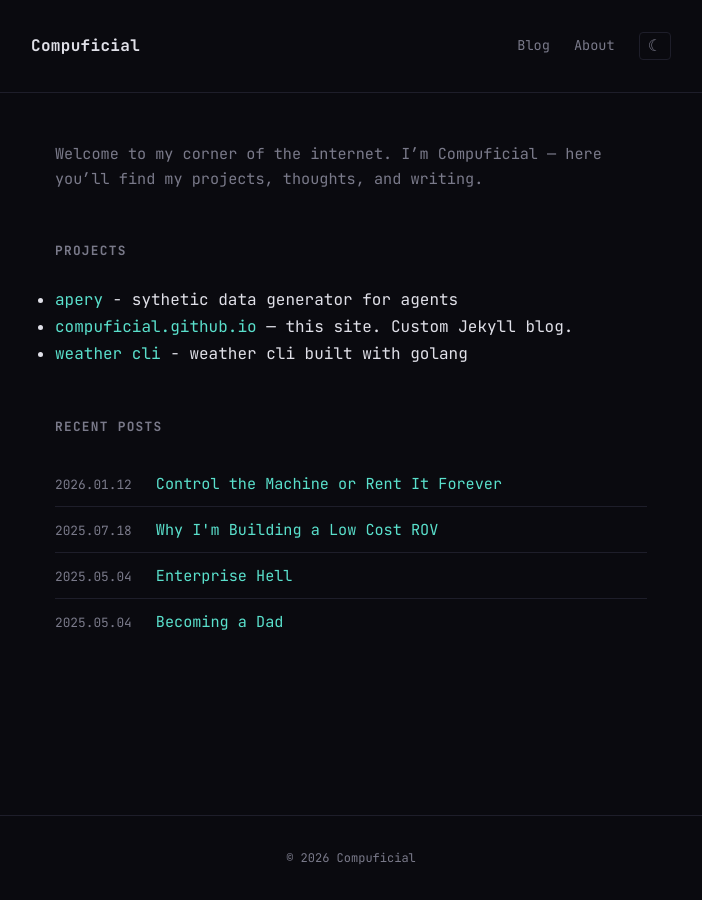
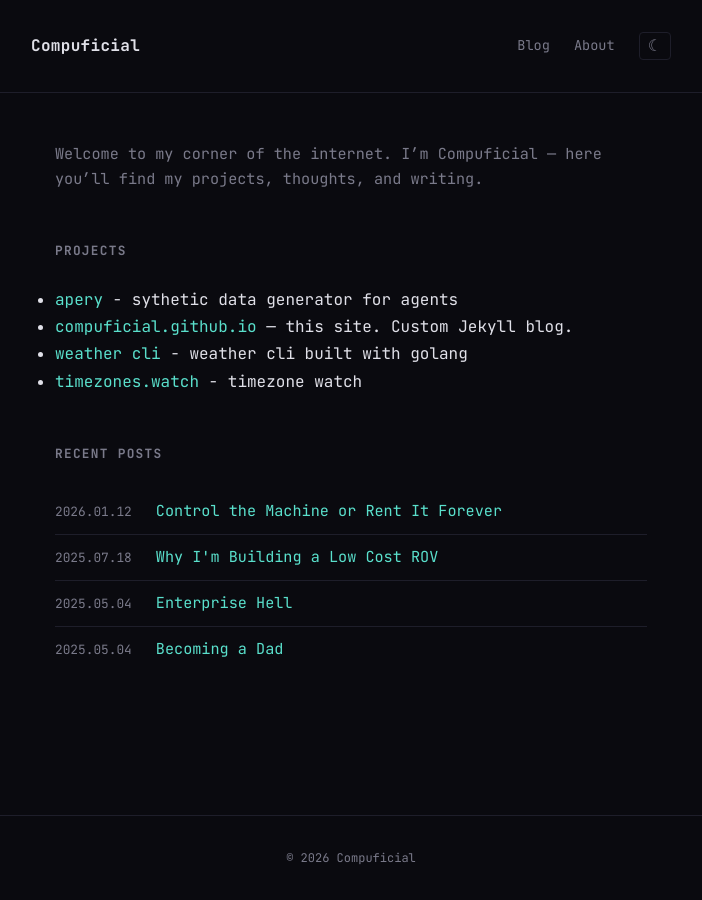
Before and after one commit to compuficial/compuficial.github.io, a Jekyll site: the page built from index.md, in a window 1280 px wide. Shown: the whole page, without its empty margins (289-991 px from the left). Built offline with Jekyll 4.4.1, drawn with Linux system fonts in a browser that asks for light colours.

Commit message:
add timezones.watch to projects

```diff
--- a/index.md
+++ b/index.md
@@ -9,3 +9,4 @@ Welcome to my corner of the internet. I'm Compuficial — here you'll find my pr
 - [apery](https://github.com/compuficial/apery) - sythetic data generator for agents
 - [compuficial.github.io](https://github.com/compuficial/compuficial.github.io) — this site. Custom Jekyll blog.
 - [weather cli](https://github.com/compuficial/go-weather) - weather cli built with golang
+- [timezones.watch](https://github.com/compuficial/timezones.watch) - timezone watch
```
